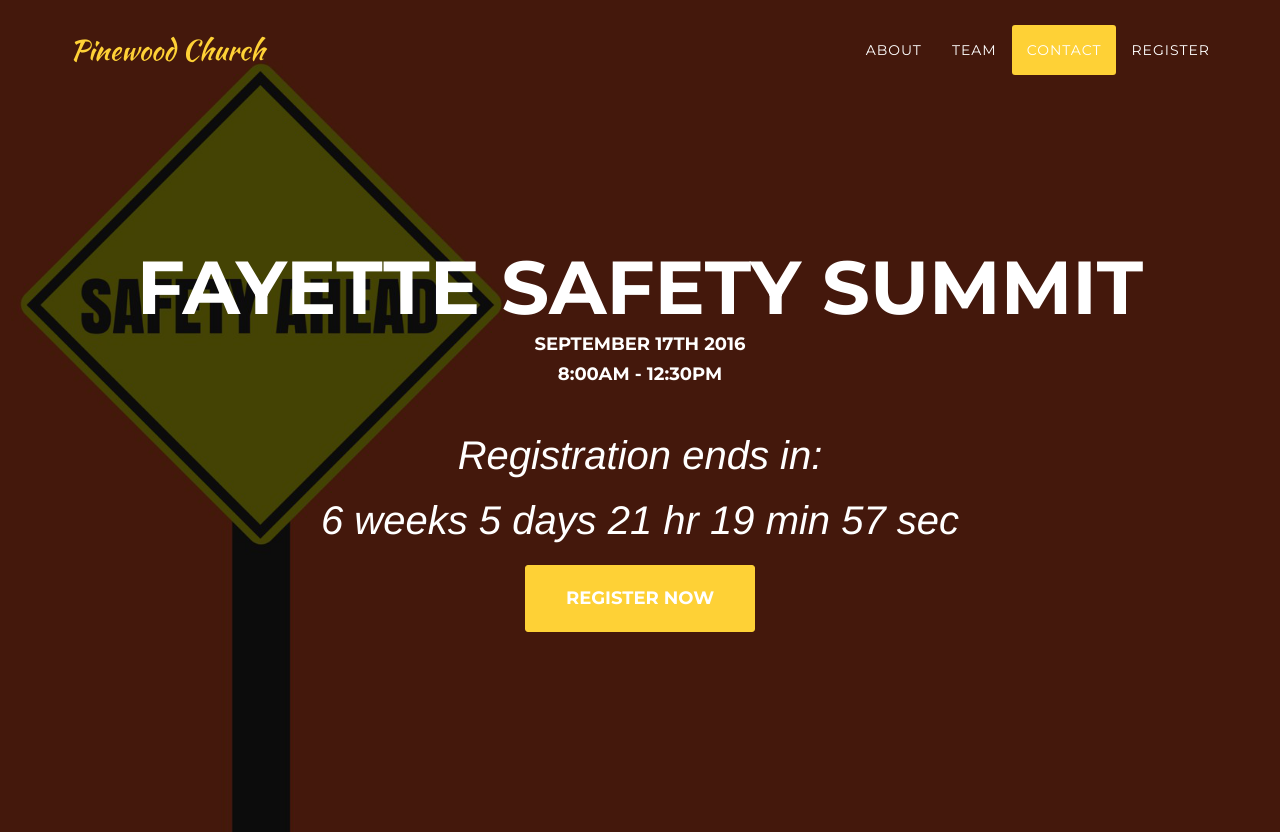
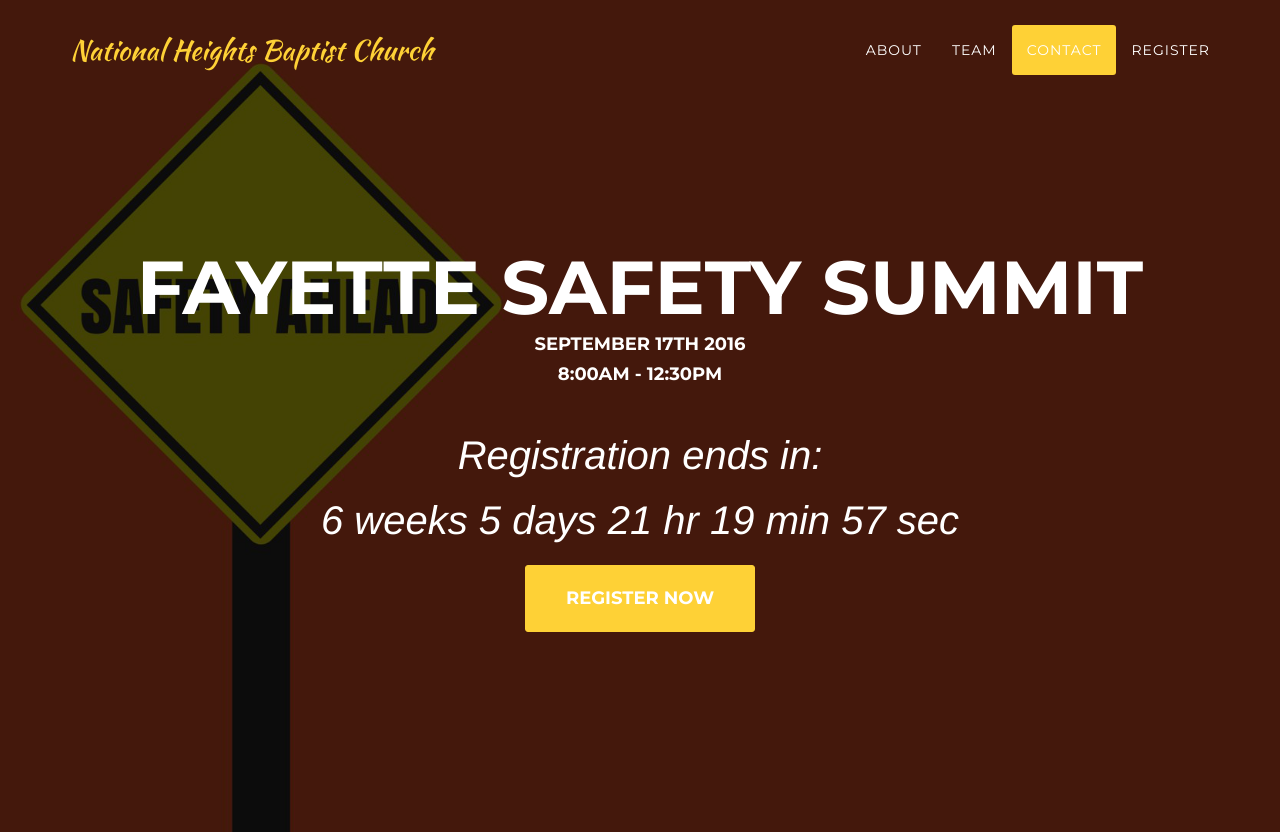
Before and after one commit to bengray/fayette_safety_summit, a website: page index.html in a window 1280 px wide. Shown: the top 834 px of the page. Drawn offline with nearby package versions, Linux system fonts and the light colour scheme; a web font is replaced by a local one.

Commit message:
Changing name of church

```diff
--- a/index.html
+++ b/index.html
@@ -43,7 +43,7 @@
                 <button type="button" class="navbar-toggle" data-toggle="collapse" data-target="#bs-example-navbar-collapse-1">
                     <span class="sr-only">Toggle navigation</span> Menu <i class="fa fa-bars"></i>
                 </button>
-                <a class="navbar-brand page-scroll" href="#page-top">Pinewood Church</a>
+                <a class="navbar-brand page-scroll" href="#page-top">National Heights Baptist Church</a>
             </div>
 
             <!-- Collect the nav links, forms, and other content for toggling -->
```
